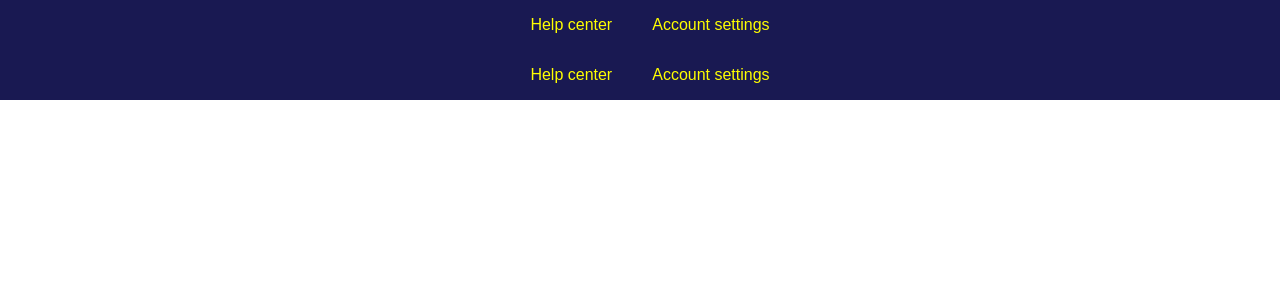
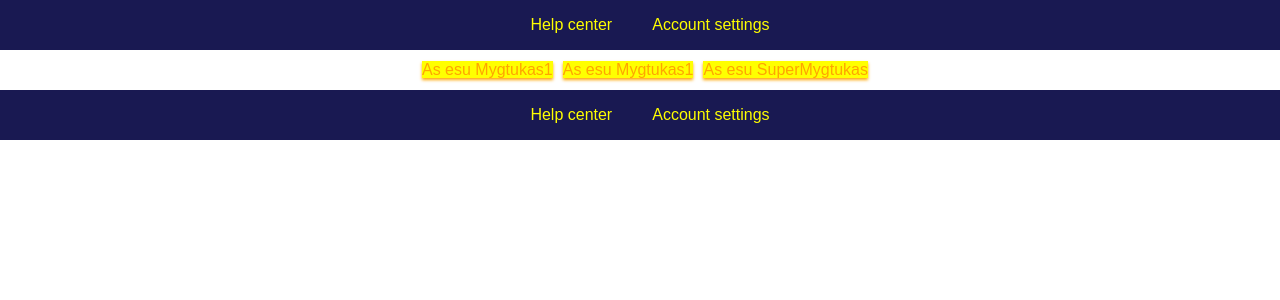
Before and after one commit to birutep/jp172_1_komanda, a React app in the folder book_store_app/: page / in a window 1280 px wide. Shown: the top 300 px of the page. Built offline with nearby package versions, Linux system fonts and the light colour scheme.

Commit message:
Pridetas mygtuko kaip elemento  pavyzdys

```diff
--- a/book_store_app/src/App.css
+++ b/book_store_app/src/App.css
@@ -1,28 +1,5 @@
 .App {
   text-align: center;
+  width: 1400;
+  margin: auto;
 }
-
-.App-logo {
-  animation: App-logo-spin infinite 20s linear;
-  height: 80px;
-}
-
-.App-header {
-  background-color: #222;
-  height: 150px;
-  padding: 20px;
-  color: white;
-}
-
-.App-title {
-  font-size: 1.5em;
-}
-
-.App-intro {
-  font-size: large;
-}
-
-@keyframes App-logo-spin {
-  from { transform: rotate(0deg); }
-  to { transform: rotate(360deg); }
-}
--- a/book_store_app/src/App.js
+++ b/book_store_app/src/App.js
@@ -1,14 +1,18 @@
 import React, { Component } from 'react';
-import './App.css';
+import pagrindinesKlases from './App.css';
 
 import Footeris from './FooterPvz/Footeris';
+import Mygtukas from './MygtukoPvz/Mygtukas';
 
 class App extends Component {
   render() {
     return (
-      <div>
-        <Footeris></Footeris>
-        <Footeris></Footeris>
+      <div className={pagrindinesKlases.App}>
+        <Footeris />
+          <Mygtukas pavadinimas={'Mygtukas1'} />
+          <Mygtukas pavadinimas={'Mygtukas1'} />
+          <Mygtukas pavadinimas={'SuperMygtukas'} />
+        <Footeris />
       </div>
     );
   }
--- a/book_store_app/src/FooterPvz/Footeris.js
+++ b/book_store_app/src/FooterPvz/Footeris.js
@@ -1,5 +1,7 @@
 import React from 'react';
 import footreioKlase from './Footeris.css';
+//import Knopke from '../MygtukoPvz/Mygtukas';  //atkomentuot tik kai busi pasiruoses :)
+
 //footerioKlase yra masyvas su visomis klasemis kurios aprasytos Footeris.css faile, kintamojo pavadinimas koks nori, svarbu .css failas
  //konkrecias klases pasiekiame naudodami  jei Footeris.css yra tokia klase .red, tai ja perduodam footreioKlase.red
 
@@ -9,6 +11,7 @@ const footeris = ( props ) => { //sicia props nepanaudota, bet reliaia cia masyv
         <div className={footreioKlase.footeris}>
             <div className={footreioKlase.jurgiui}>Help center</div>
             <div className={footreioKlase.jurgiui}>Account settings</div>
+            {/* <Knopke pavadinimas={'Paimta is MygtukoPvz'}/>    //atkomentuot kai busi pasiruoses :)   */}
         </div>
     )
 };
@@ -20,3 +23,4 @@ const footeris = ( props ) => { //sicia props nepanaudota, bet reliaia cia masyv
 
 export default footeris;
 //tai ka eksportuojam, pavadiniams turi sutapt su onst -->footeris<--- = ( props ) => {
+//jei eksportuojam daugiau reik nurodinet vardus, jei tik viena jis auto yra defaultas
--- /dev/null
+++ b/book_store_app/src/MygtukoPvz/Mygtukas.css
@@ -0,0 +1,14 @@
+.mygtukas{
+    background-color: yellow;
+    color: orange;
+    box-shadow: 0px 2px 3px orange;
+    width: 250px;
+    line-height: 40px;
+    height: 40px;
+    display: inline;
+    margin-left: 10px;
+}
+.mygtukas:hover{
+    background-color: orange;
+    color: orangered;
+}
--- /dev/null
+++ b/book_store_app/src/MygtukoPvz/Mygtukas.js
@@ -0,0 +1,15 @@
+import React from 'react';
+import mygtukoKlases from './Mygtukas.css';
+
+
+const mygtukas = ( props ) => {
+    return (
+        <div className={mygtukoKlases.mygtukas}>
+           As esu {props.pavadinimas}
+        </div>
+    )
+};
+
+
+
+export default mygtukas;
```
